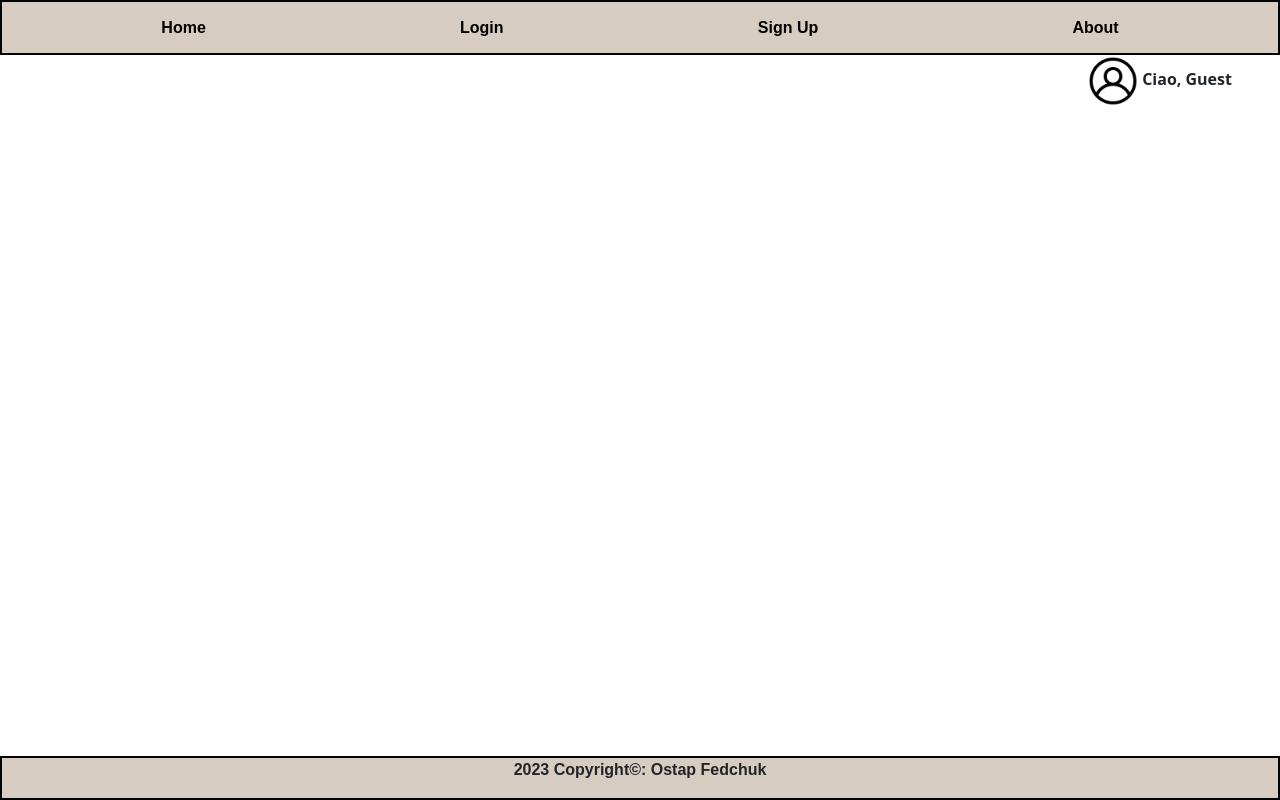
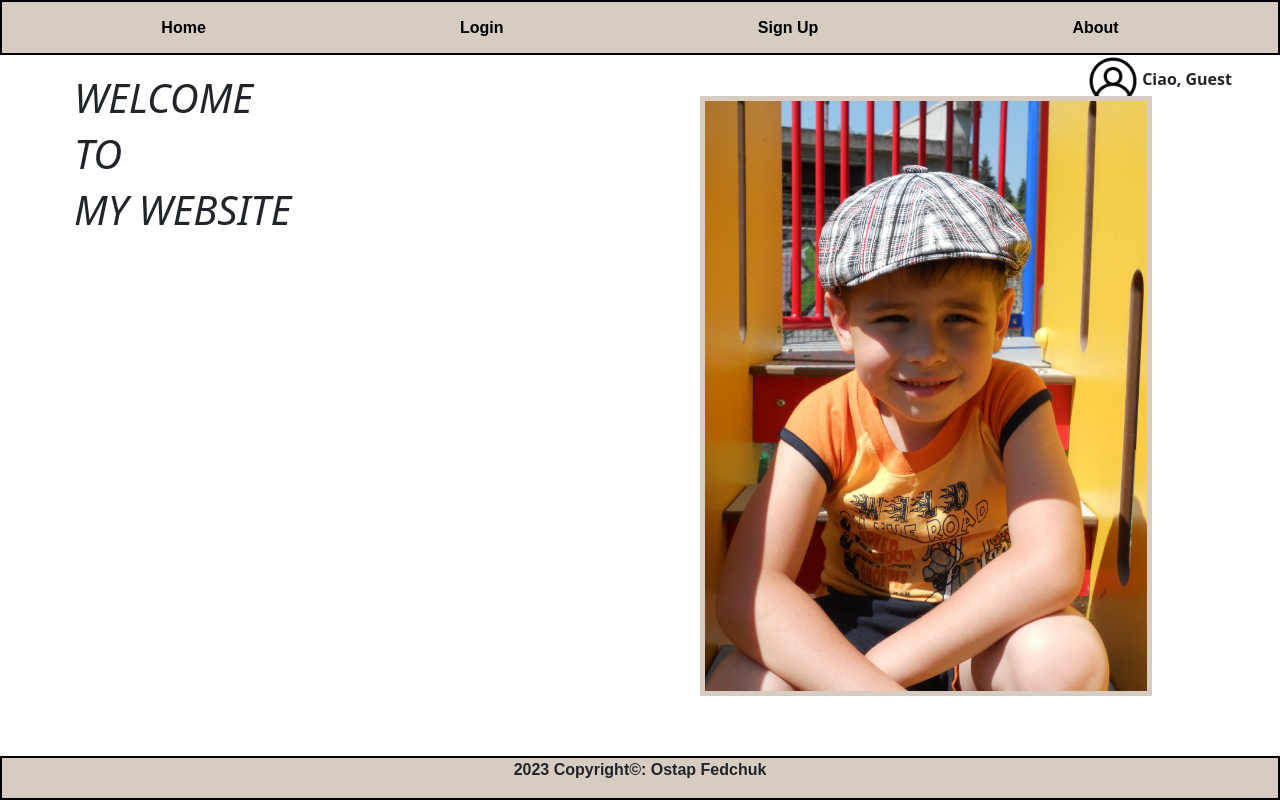
Before and after one commit to OstapFedchuk/Curriculum_Flask, a Flask app: page / in a window 1280 px wide. Run offline with Flask 3, Linux system fonts and the light colour scheme.

Commit message:
Implementazione del Curriculum-main)

```diff
--- a/static/indexstyle.css
+++ b/static/indexstyle.css
@@ -35,14 +35,29 @@ body {
 	color: black;
 }
 
-div {
+#textdiv {
+	animation: mymove 5s infinite;
+    margin: 10px;
+    padding: 5%;
+    font-size: 20px;
+}
+
+@keyframes mymove {
+    50% {
+		font-weight: bold;
+		font-style: italic;
+		font-size: 50px;
+	}
+}
+
+#myfoto {
+    border: 5px solid #d6ccc2;
     position: absolute;
-    top: 7%;
-    right: 0;
-    height: 10%;
-    width: 15%;
-    margin: 0;
+    top: 12%;
+    right: 10%;
+    height: 75%;
 }
+
 
 footer {
     width: 100%;
@@ -53,3 +68,12 @@ footer {
     margin-top: 6%;
     bottom: 0;
 }
+
+#user {
+    position: absolute;
+    top: 7%;
+    right: 0;
+    height: 10%;
+    width: 15%;
+    margin: 0;
+}
--- a/templates/index.html
+++ b/templates/index.html
@@ -18,10 +18,18 @@
             <li class="liheader"><a href="index.html" class="oggheader">About</a></li>
         </ul>
     </header>
-    <div>
+    <div id="user">
         {% block content %}
         <img src="static/images/userfoto.png" alt="userfoto"  width="50px" height="50px" /><b> Ciao, {{  global_username }}</b>
         {% endblock %}
+    </div>
+    <div id="textdiv">
+        <h1>WELCOME</h1>
+        <h1>TO</h1>
+        <h1>MY WEBSITE</h1>
+    </div>
+    <div>
+        <img src="static/images/Pazancyk.JPG" alt="persona" id="myfoto">
     </div>
     <footer>
         <p style="text-align: center; font-family: Arial, Helvetica, sans-serif;"><b>2023 Copyright©: Ostap Fedchuk</b></p>
```
Also changed, not shown: static/images/Pazancyk.JPG (added), static/images/fotome (2).jpg (added).
